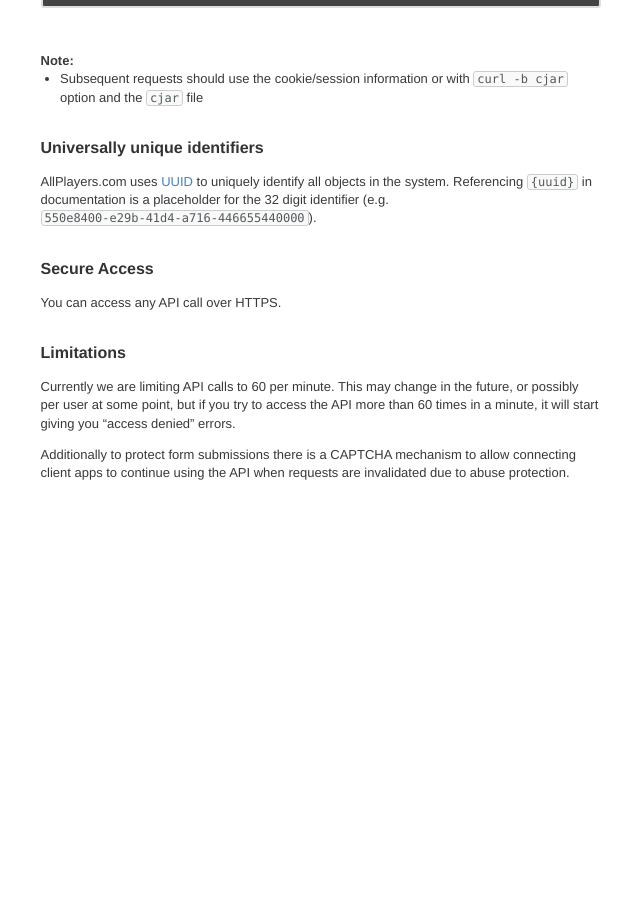
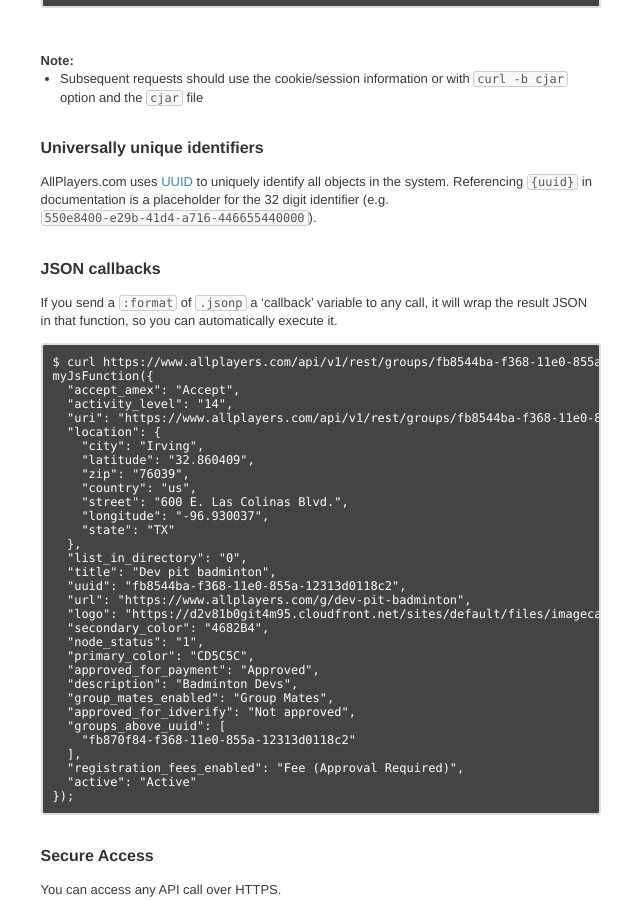
Before and after one commit to christianchristensen/develop.allplayers.com, a Jekyll site: the page built from _posts/2011-1-1-general.markdown, in a window 1280 px wide and 900 px high, scrolled down 1100 px. Shown: the whole window, without its empty margins (261-901 px from the left). Built offline with Jekyll 4.4.1, drawn with Linux system fonts in a browser that asks for light colours; Markdown is read by kramdown in place of the engine named in the settings; before the commit the page ends 1615 px from its top, so only the background shows below that; some of the changed text lies outside the part shown.

Commit message:
Add jsonp documentation.

```diff
--- a/_posts/2011-1-1-general.markdown
+++ b/_posts/2011-1-1-general.markdown
@@ -11,7 +11,7 @@
 
     https://www.allplayers.com/api/v1/rest/*.:format
 
-where `:format` is one of 'json', 'xml' or 'yaml', specifying what the
+where `:format` is one of 'json', 'jsonp', 'xml' or 'yaml', specifying what the
 response data should be formatted in.
 
 A Web Application Description ([WADL](http://www.w3.org/Submission/wadl/)) for [AllPlayers.com](https://www.allplayers.com/api/v1/rest/wadl/describe.xml) can be found at
@@ -73,6 +73,45 @@
 
 AllPlayers.com uses [UUID](http://en.wikipedia.org/wiki/Universally_unique_identifier) to uniquely identify all objects in the system. Referencing `{uuid}` in documentation is a placeholder for the 32 digit identifier (e.g. `550e8400-e29b-41d4-a716-446655440000`).
 
+## JSON callbacks ##
+
+If you send a `:format` of `.jsonp` a 'callback' variable to any call, it will wrap the result JSON in that function, so you can automatically execute it.
+
+<pre class="terminal">
+$ curl https://www.allplayers.com/api/v1/rest/groups/fb8544ba-f368-11e0-855a-12313d0118c2.jsonp?callback=myJsFunction
+myJsFunction({
+  "accept_amex": "Accept",
+  "activity_level": "14",
+  "uri": "https://www.allplayers.com/api/v1/rest/groups/fb8544ba-f368-11e0-855a-12313d0118c2",
+  "location": {
+    "city": "Irving",
+    "latitude": "32.860409",
+    "zip": "76039",
+    "country": "us",
+    "street": "600 E. Las Colinas Blvd.",
+    "longitude": "-96.930037",
+    "state": "TX"
+  },
+  "list_in_directory": "0",
+  "title": "Dev pit badminton",
+  "uuid": "fb8544ba-f368-11e0-855a-12313d0118c2",
+  "url": "https://www.allplayers.com/g/dev-pit-badminton",
+  "logo": "https://d2v81b0git4m95.cloudfront.net/sites/default/files/imagecache/profile_small/group_content_logo/logo1.png",
+  "secondary_color": "4682B4",
+  "node_status": "1",
+  "primary_color": "CD5C5C",
+  "approved_for_payment": "Approved",
+  "description": "Badminton Devs",
+  "group_mates_enabled": "Group Mates",
+  "approved_for_idverify": "Not approved",
+  "groups_above_uuid": [
+    "fb870f84-f368-11e0-855a-12313d0118c2"
+  ],
+  "registration_fees_enabled": "Fee (Approval Required)",
+  "active": "Active"
+});
+</pre>
+
 ## Secure Access ##
 
 You can access any API call over HTTPS.
```
